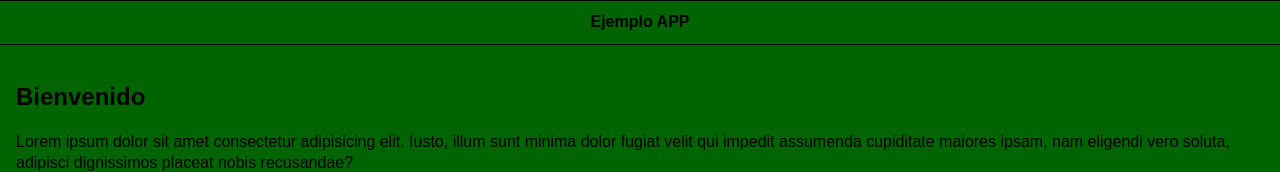
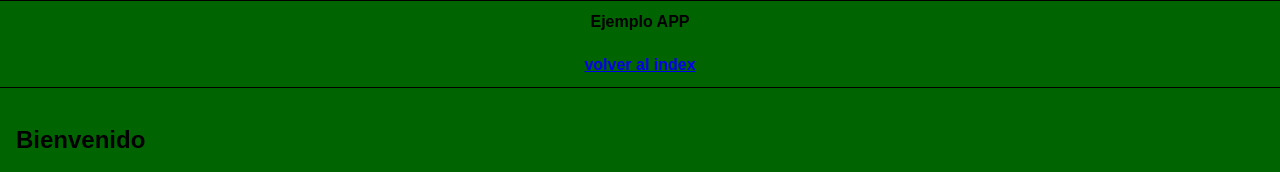
Before and after one commit to JavierEnriquePerez/JavierEnriquePerez.github.io, a plain HTML site: page mobile/practica1.html in a window 1280 px wide. Shown: the top 172 px of the page. Drawn offline with Linux system fonts and the light colour scheme.

Commit message:
Update practica1.html

```diff
--- a/mobile/practica1.html
+++ b/mobile/practica1.html
@@ -17,6 +17,7 @@
     <div data-role="page" id="inicio" data-theme="A">
         <div data-role="header">
         <h1>Ejemplo APP</h1>
+             <h1><a href="https://javierenriqueperez.github.io/">volver al index</a></h1>
     </div>
 
         <div role="main" class="ui-content">
```
